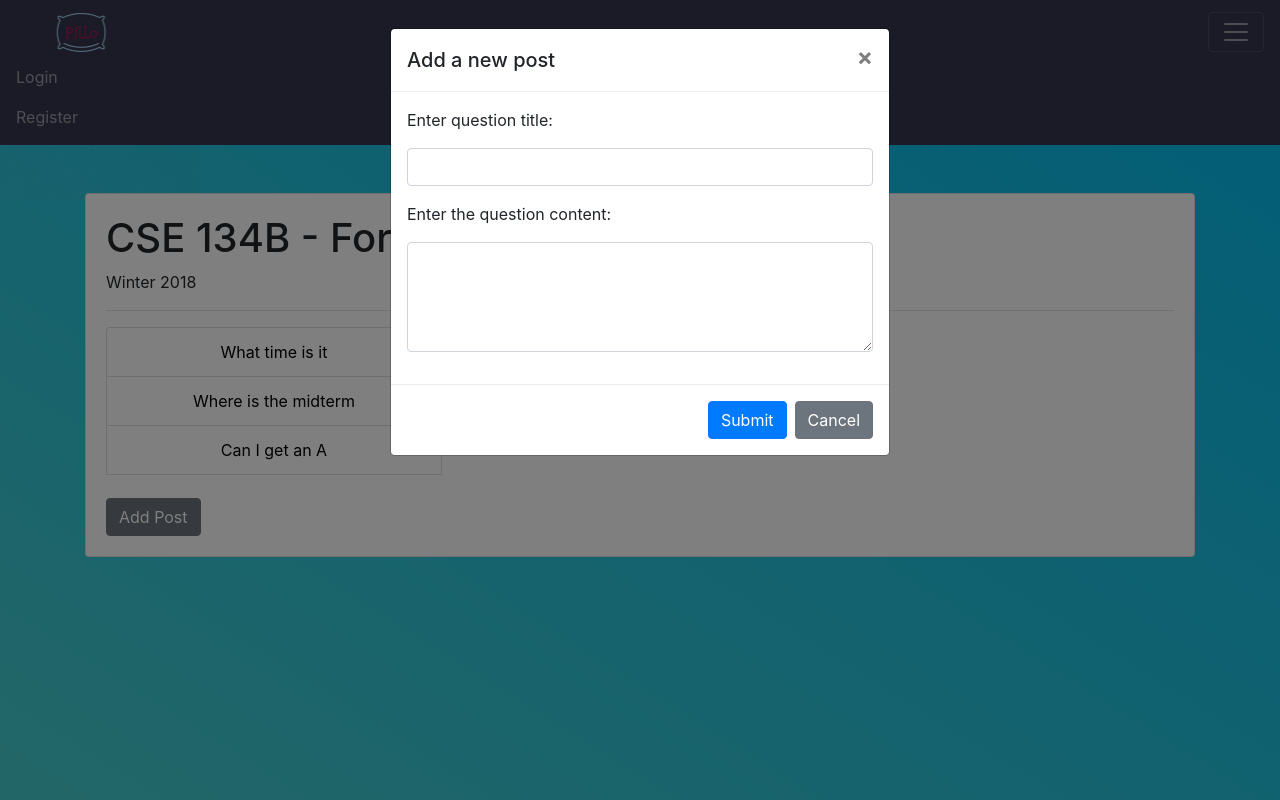
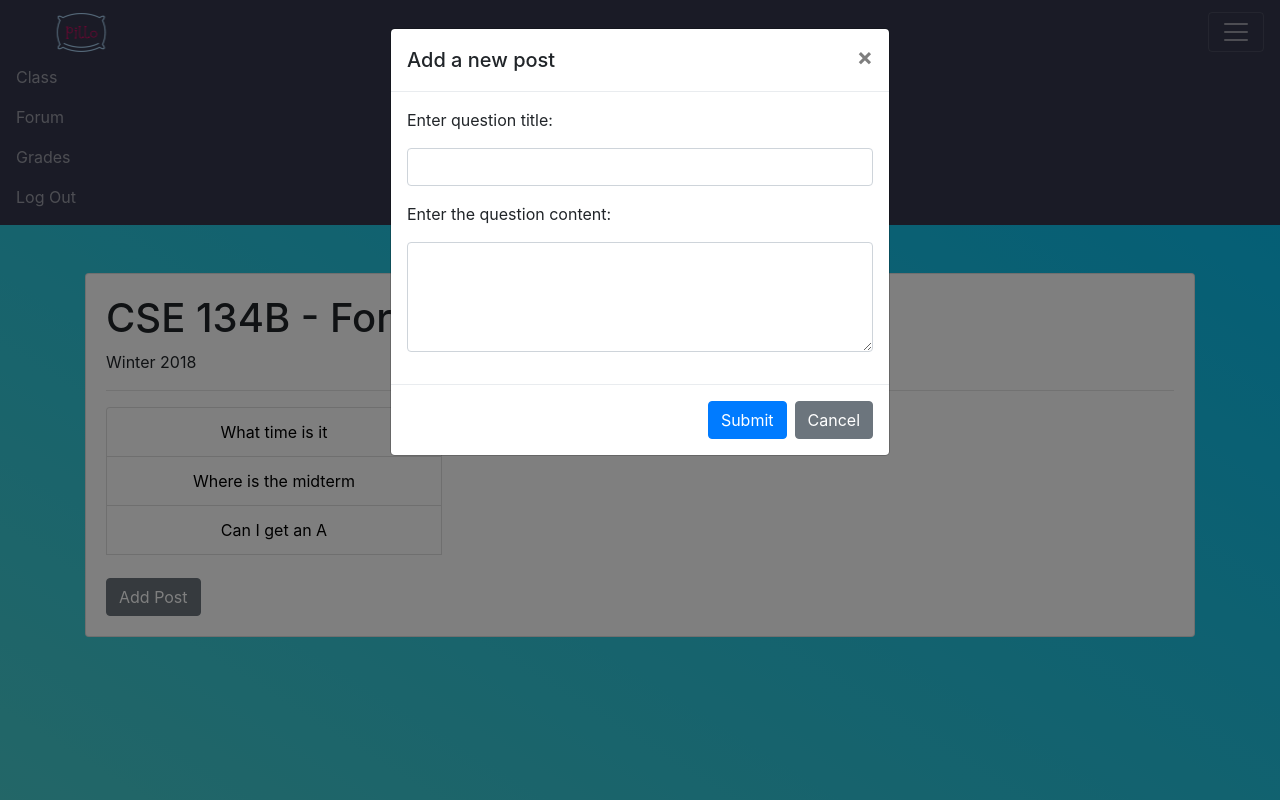
Before and after one commit to kn-lim/team_pillo, a React (Create React App) app: page /forum in a window 1280 px wide. Both pictures are taken after a click on the button 1236 px from the left and 32 px from the top of the page. Built offline with nearby package versions, Linux system fonts and the light colour scheme.

Commit message:
Fixed NavBar links

```diff
--- a/src/components/common/ForumPage.js
+++ b/src/components/common/ForumPage.js
@@ -107,15 +107,17 @@ class ForumPage extends React.Component {
     return (
       <div>
         <Navbar dark style={{ background: '#34374C' }}>
-          <NavbarBrand href="/">
+          <NavbarBrand href="/stu_class">
             <img src={logo} width="131" alt="Pillo" />
           </NavbarBrand>
           <NavbarToggler onClick={this.toggle} />
           <Collapse isOpen={this.state.isOpen} navbar>
             <Nav className="ml-auto" navbar>
               <NavItem>
-                <NavLink href="/login">Login</NavLink>
-                <NavLink href="/register">Register</NavLink>
+                <NavLink href="/stu_class">Class</NavLink>
+                <NavLink href="/forum">Forum</NavLink>
+                <NavLink href="/grades">Grades</NavLink>
+                <NavLink href="/">Log Out</NavLink>
               </NavItem>
             </Nav>
           </Collapse>
--- a/src/components/common/GradesPage.js
+++ b/src/components/common/GradesPage.js
@@ -36,15 +36,17 @@ class GradesPage extends React.Component {
     return (
       <div>
         <Navbar dark style={{ background: '#34374C' }}>
-          <NavbarBrand href="/">
+          <NavbarBrand href="/stu_class">
             <img src={logo} width="131" alt="Pillo" />
           </NavbarBrand>
           <NavbarToggler onClick={this.toggle} />
           <Collapse isOpen={this.state.isOpen} navbar>
             <Nav className="ml-auto" navbar>
               <NavItem>
-                <NavLink href="/login">Login</NavLink>
-                <NavLink href="/register">Register</NavLink>
+                <NavLink href="/stu_class">Class</NavLink>
+                <NavLink href="/forum">Forum</NavLink>
+                <NavLink href="/grades">Grades</NavLink>
+                <NavLink href="/">Log Out</NavLink>
               </NavItem>
             </Nav>
           </Collapse>
--- a/src/components/common/GroupPage.js
+++ b/src/components/common/GroupPage.js
@@ -143,15 +143,17 @@ class GroupPage extends React.Component {
     return (
       <div>
         <Navbar dark style={{ background: '#34374C' }}>
-          <NavbarBrand href="/">
+          <NavbarBrand href="/stu_class">
             <img src={logo} width="131" alt="Pillo" />
           </NavbarBrand>
           <NavbarToggler onClick={this.toggle} />
           <Collapse isOpen={this.state.isOpen} navbar>
             <Nav className="ml-auto" navbar>
               <NavItem>
-                <NavLink href="/login">Login</NavLink>
-                <NavLink href="/register">Register</NavLink>
+                <NavLink href="/stu_class">Class</NavLink>
+                <NavLink href="/forum">Forum</NavLink>
+                <NavLink href="/grades">Grades</NavLink>
+                <NavLink href="/">Log Out</NavLink>
               </NavItem>
             </Nav>
           </Collapse>
```
